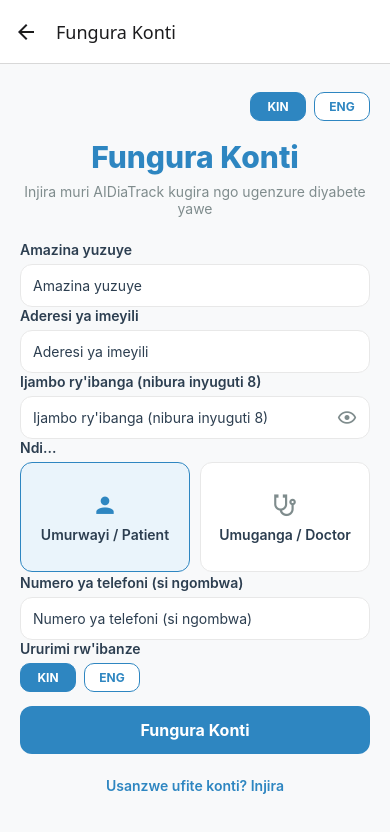
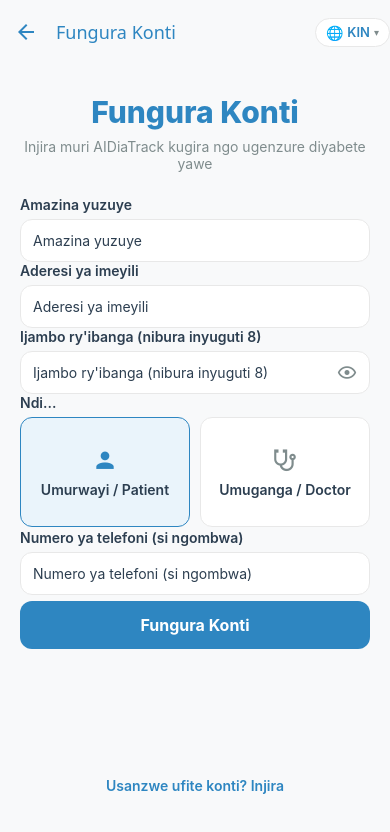
Before and after one commit to Ladegonda123/aidiatrack, a React Native app in the folder mobile/: screen /Register in a window 390 px wide. Shown: the top 832 px of the page. Built offline with nearby package versions, Linux system fonts and the light colour scheme.

Commit message:
feat: replace dual language selectors with single header dropdown

```diff
--- /dev/null
+++ b/mobile/src/components/LanguageDropdown.tsx
@@ -0,0 +1,156 @@
+import React, { useState } from "react";
+import {
+  Modal,
+  Pressable,
+  StyleSheet,
+  Text,
+  TouchableOpacity,
+  View,
+} from "react-native";
+import { useTranslation } from "react-i18next";
+import { COLORS } from "../utils/colors";
+import { saveLanguage } from "../utils/storage";
+import { Language } from "../types";
+
+interface Props {
+  onLanguageChange?: (lang: Language) => void;
+}
+
+const LANGUAGES = [
+  { code: "rw" as Language, label: "Kinyarwanda", short: "KIN" },
+  { code: "en" as Language, label: "English", short: "ENG" },
+];
+
+const LanguageDropdown: React.FC<Props> = ({ onLanguageChange }) => {
+  const { i18n } = useTranslation();
+  const [visible, setVisible] = useState(false);
+
+  const current =
+    LANGUAGES.find((l) => l.code === i18n.language) ?? LANGUAGES[0];
+
+  const handleSelect = async (lang: Language): Promise<void> => {
+    await i18n.changeLanguage(lang);
+    await saveLanguage(lang);
+    onLanguageChange?.(lang);
+    setVisible(false);
+  };
+
+  return (
+    <>
+      <TouchableOpacity
+        style={styles.trigger}
+        onPress={() => setVisible(true)}
+        activeOpacity={0.7}
+      >
+        <Text style={styles.globe}>🌐</Text>
+        <Text style={styles.triggerText}>{current.short}</Text>
+        <Text style={styles.caret}>▾</Text>
+      </TouchableOpacity>
+
+      <Modal
+        visible={visible}
+        transparent
+        animationType="fade"
+        onRequestClose={() => setVisible(false)}
+      >
+        <Pressable style={styles.backdrop} onPress={() => setVisible(false)}>
+          <Pressable style={styles.dropdown}>
+            {LANGUAGES.map((lang) => (
+              <TouchableOpacity
+                key={lang.code}
+                style={[
+                  styles.option,
+                  lang.code === i18n.language && styles.optionActive,
+                ]}
+                onPress={() => {
+                  handleSelect(lang.code).catch(() => undefined);
+                }}
+              >
+                <Text
+                  style={[
+                    styles.optionText,
+                    lang.code === i18n.language && styles.optionTextActive,
+                  ]}
+                >
+                  {lang.label}
+                </Text>
+                {lang.code === i18n.language && (
+                  <Text style={styles.checkmark}>✓</Text>
+                )}
+              </TouchableOpacity>
+            ))}
+          </Pressable>
+        </Pressable>
+      </Modal>
+    </>
+  );
+};
+
+const styles = StyleSheet.create({
+  trigger: {
+    flexDirection: "row",
+    alignItems: "center",
+    backgroundColor: COLORS.card,
+    borderWidth: 1,
+    borderColor: COLORS.border,
+    borderRadius: 20,
+    paddingHorizontal: 10,
+    paddingVertical: 5,
+    gap: 4,
+  },
+  globe: { fontSize: 14 },
+  triggerText: {
+    fontSize: 13,
+    fontWeight: "600",
+    color: COLORS.primary,
+  },
+  caret: {
+    fontSize: 10,
+    color: COLORS.textSecondary,
+  },
+  backdrop: {
+    flex: 1,
+    backgroundColor: "rgba(0,0,0,0.3)",
+    alignItems: "flex-end",
+    paddingTop: 60,
+    paddingRight: 16,
+  },
+  dropdown: {
+    backgroundColor: COLORS.card,
+    borderRadius: 10,
+    minWidth: 160,
+    shadowColor: "#000",
+    shadowOffset: { width: 0, height: 2 },
+    shadowOpacity: 0.15,
+    shadowRadius: 8,
+    elevation: 5,
+    overflow: "hidden",
+  },
+  option: {
+    flexDirection: "row",
+    alignItems: "center",
+    justifyContent: "space-between",
+    paddingHorizontal: 16,
+    paddingVertical: 14,
+    borderBottomWidth: 1,
+    borderBottomColor: COLORS.border,
+  },
+  optionActive: {
+    backgroundColor: "#EBF5FB",
+  },
+  optionText: {
+    fontSize: 15,
+    color: COLORS.textPrimary,
+  },
+  optionTextActive: {
+    color: COLORS.primary,
+    fontWeight: "600",
+  },
+  checkmark: {
+    fontSize: 14,
+    color: COLORS.primary,
+    fontWeight: "700",
+  },
+});
+
+export default LanguageDropdown;
--- a/mobile/src/i18n/index.ts
+++ b/mobile/src/i18n/index.ts
@@ -1,16 +1,24 @@
 import i18n from "i18next";
 import { initReactI18next } from "react-i18next";
+import AsyncStorage from "@react-native-async-storage/async-storage";
 import en from "./en.json";
 import rw from "./rw.json";
 
-i18n.use(initReactI18next).init({
+const initI18n = async (): Promise<void> => {
+  const savedLang = await AsyncStorage.getItem("aidiatrack_language");
+  const lng = savedLang ?? "rw";
+
+  await i18n.use(initReactI18next).init({
     resources: {
       en: { translation: en },
       rw: { translation: rw },
     },
-  lng: "rw",
+    lng,
     fallbackLng: "en",
     interpolation: { escapeValue: false },
   });
+};
+
+initI18n().catch(() => undefined);
 
 export default i18n;
--- a/mobile/src/screens/auth/LoginScreen.tsx
+++ b/mobile/src/screens/auth/LoginScreen.tsx
@@ -1,4 +1,4 @@
-import React, { useState } from "react";
+import React, { useLayoutEffect, useState } from "react";
 import {
   ActivityIndicator,
   KeyboardAvoidingView,
@@ -17,7 +17,7 @@
 import { useTranslation } from "react-i18next";
 import { MaterialCommunityIcons } from "@expo/vector-icons";
 import { z } from "zod";
-import LanguageToggle from "../../components/LanguageToggle";
+import LanguageDropdown from "../../components/LanguageDropdown";
 import { RootStackParamList } from "../../types";
 import { useAuth } from "../../hooks/useAuth";
 import { COLORS } from "../../utils/colors";
@@ -35,11 +35,20 @@
 type LoginFormValues = z.infer<typeof loginSchema>;
 
 const LoginScreen: React.FC<Props> = ({ navigation }) => {
-  const { t } = useTranslation();
+  const { t, i18n } = useTranslation();
   const { login } = useAuth();
   const [showPassword, setShowPassword] = useState<boolean>(false);
   const [loading, setLoading] = useState<boolean>(false);
   const [loginError, setLoginError] = useState<string | null>(null);
+
+  useLayoutEffect(() => {
+    navigation.setOptions({
+      headerRight: () => <LanguageDropdown />,
+      headerStyle: { backgroundColor: COLORS.background },
+      headerTintColor: COLORS.primary,
+      headerShadowVisible: false,
+    });
+  }, [navigation, i18n.language]);
 
   const {
     control,
@@ -80,11 +89,6 @@
           keyboardShouldPersistTaps="handled"
           showsVerticalScrollIndicator={false}
         >
-          <View style={styles.headerRow}>
-            <View style={styles.headerSpacer} />
-            <LanguageToggle />
-          </View>
-
           <View style={styles.heroBlock}>
             <Text style={styles.logo}>{t("common.appName")}</Text>
             <Text style={styles.tagline}>{t("auth.login.subtitle")}</Text>
@@ -204,16 +208,6 @@
     paddingHorizontal: 16,
     paddingBottom: 16,
   },
-  headerRow: {
-    flexDirection: "row",
-    justifyContent: "space-between",
-    alignItems: "center",
-    marginTop: 8,
-    marginBottom: 10,
-  },
-  headerSpacer: {
-    width: 56,
-  },
   heroBlock: {
     marginTop: 20,
     marginBottom: 26,
--- a/mobile/src/screens/auth/RegisterScreen.tsx
+++ b/mobile/src/screens/auth/RegisterScreen.tsx
@@ -1,4 +1,4 @@
-import React, { useState } from "react";
+import React, { useLayoutEffect, useState } from "react";
 import {
   ActivityIndicator,
   KeyboardAvoidingView,
@@ -17,7 +17,7 @@
 import { useTranslation } from "react-i18next";
 import { MaterialCommunityIcons } from "@expo/vector-icons";
 import { z } from "zod";
-import LanguageToggle from "../../components/LanguageToggle";
+import LanguageDropdown from "../../components/LanguageDropdown";
 import { RootStackParamList, UserRole } from "../../types";
 import { useAuth } from "../../hooks/useAuth";
 import { COLORS } from "../../utils/colors";
@@ -51,6 +51,15 @@
   const [showPassword, setShowPassword] = useState<boolean>(false);
   const [loading, setLoading] = useState<boolean>(false);
   const [registerError, setRegisterError] = useState<string | null>(null);
+
+  useLayoutEffect(() => {
+    navigation.setOptions({
+      headerRight: () => <LanguageDropdown />,
+      headerStyle: { backgroundColor: COLORS.background },
+      headerTintColor: COLORS.primary,
+      headerShadowVisible: false,
+    });
+  }, [navigation, i18n.language]);
 
   const {
     control,
@@ -108,11 +117,6 @@
           keyboardShouldPersistTaps="handled"
           showsVerticalScrollIndicator={false}
         >
-          <View style={styles.headerRow}>
-            <View style={styles.headerSpacer} />
-            <LanguageToggle />
-          </View>
-
           <Text style={styles.title}>{t("auth.register.title")}</Text>
           <Text style={styles.subtitle}>{t("auth.register.subtitle")}</Text>
 
@@ -291,9 +295,6 @@
               </Text>
             )}
 
-            <Text style={styles.label}>{t("auth.register.languageLabel")}</Text>
-            <LanguageToggle style={styles.registerLanguageToggle} />
-
             <TouchableOpacity
               style={[
                 styles.button,
@@ -341,16 +342,6 @@
     flex: 1,
     paddingHorizontal: 16,
     paddingBottom: 16,
-  },
-  headerRow: {
-    flexDirection: "row",
-    justifyContent: "space-between",
-    alignItems: "center",
-    marginTop: 8,
-    marginBottom: 8,
-  },
-  headerSpacer: {
-    width: 56,
   },
   title: {
     fontSize: 30,
@@ -429,9 +420,6 @@
     color: COLORS.textPrimary,
     fontWeight: "600",
   },
-  registerLanguageToggle: {
-    marginBottom: 8,
-  },
   validationError: {
     color: COLORS.danger,
     marginTop: 4,
```
Lines whose indentation alone changed are shown as unchanged.
